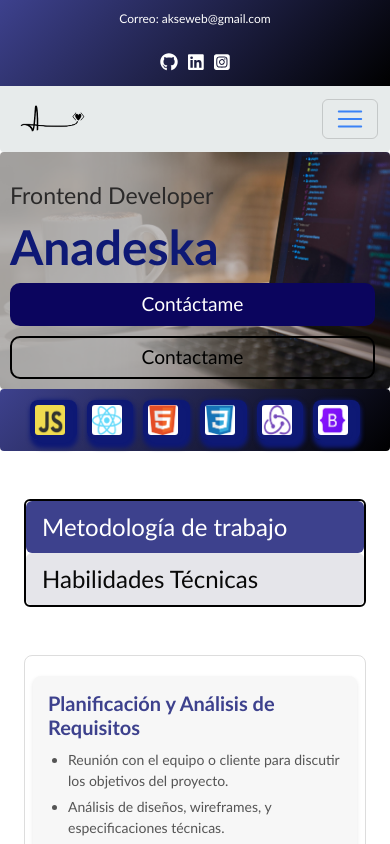
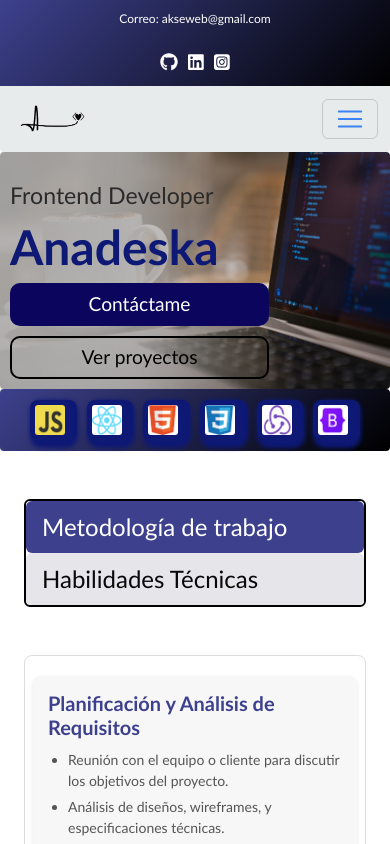
Before and after one commit to anatmb/portafolio, a React (Vite) app: page / in a window 390 px wide. Built offline with nearby package versions, Linux system fonts and the light colour scheme.

Commit message:
estilo responsive del header p

```diff
--- a/src/components/content/content.css
+++ b/src/components/content/content.css
@@ -1084,6 +1084,7 @@
 
    .texto-derecha p {
    text-align: left;
+   width: 70%;
   }
 
   .botones-header{
@@ -1094,6 +1095,7 @@
   }
 
   .btn1 {
+    width: 70%;
     margin-right: 5px;
     border-radius: 10px;
     border: 2px solid #0b055e;
@@ -1117,6 +1119,7 @@
     background-color: transparent; /* fondo transparente */
     color: #000000; /* texto blanco */
     /*transition: all 0.3s ease;  animación suave para fondo y borde */
+      width: 70%;
   }
 
   .btn2:hover {
--- a/src/components/content/content.jsx
+++ b/src/components/content/content.jsx
@@ -62,7 +62,7 @@ function content() {
                         Bootstrap, Trello y Figma. Habilidad para trabajar en equipo y resolver problemas.</p>
                         <div className='botones-header' >
                                 <button className="btn1 px-5" onClick={redirectToContactPage} >Contáctame</button>
-                                <button className="btn2 px-5" onClick={redirectToContactPage} >Contactame</button>
+                                <button className="btn2 px-5" onClick={redirectToContactPage} >Ver proyectos</button>
                          </div>
                 </div>
             </header>
```
